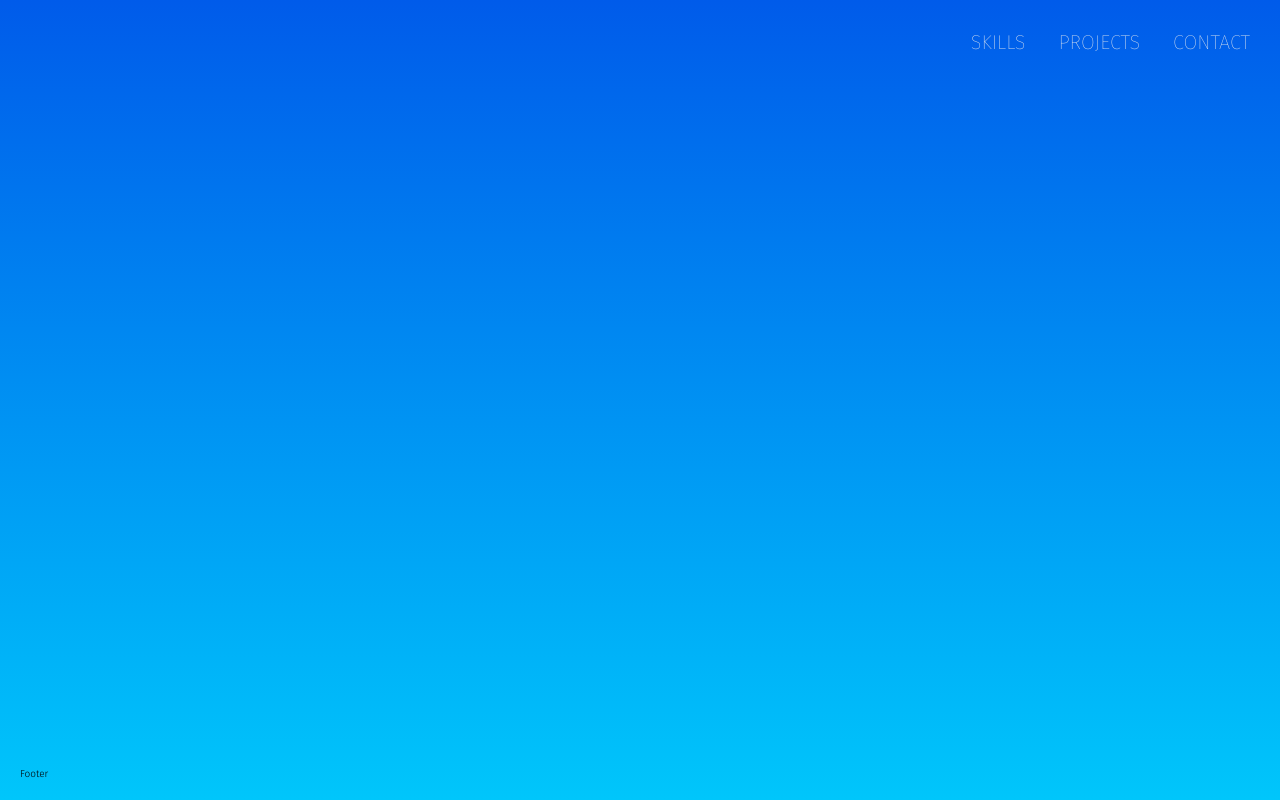
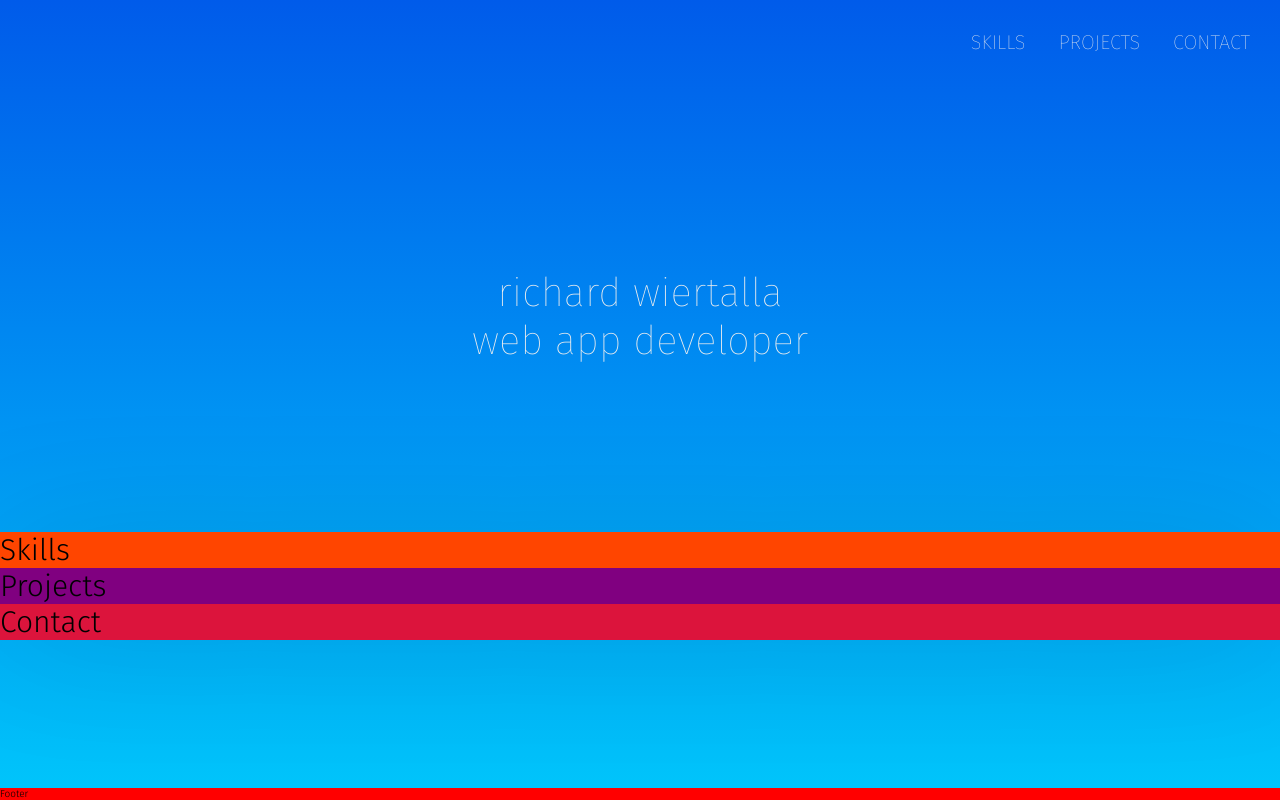
Before and after one commit to wiertar/wiertar.github.io--Archived, a website: page index.html in a window 1280 px wide. Drawn offline with Linux system fonts and the light colour scheme.

Commit message:
added more sections

```diff
--- a/index.html
+++ b/index.html
@@ -21,8 +21,14 @@
         </ul>
       </nav>
     </header>
+    <div class="heading">
+      richard wiertalla
+      <span class="heading__sub">web app developer</span>
+    </div>
     <main class="main">
-
+      <section class="skills">Skills</section>
+      <section class="projects">Projects</section>
+      <section class="contact">Contact</section>
     </main>
     <footer class="footer">
       Footer
--- a/sass/_components.scss
+++ b/sass/_components.scss
@@ -1,4 +1,5 @@
 .nav {
+
   &__group {
     list-style-type: none;
   }
@@ -16,7 +17,6 @@
     font-weight: 100;
     text-transform: uppercase;
     color: #eee;
-
   }
 
   &__link:after {
@@ -41,10 +41,20 @@
     transform: scaleX(1);
     transform-origin: center;
   }
+}
 
+.heading {
+  display: flex;
+  flex-direction: column;
+  align-items: center;
+  font-size: 4rem;
+  font-weight: 100;
+  color: #eee;
+  padding: 2rem;
 
+  &__sub {
 
-
+  }
 }
 
 .logo-box {
@@ -54,3 +64,16 @@
     font-weight: 100;
   }
 }
+
+.skills {
+  background-color: orangered;
+  box-shadow: 0 4rem 15rem rgba(0, 0, 0, .3);
+}
+
+.projects {
+  background-color: purple;
+}
+
+.contact {
+  background-color: crimson;
+}
--- a/sass/_layout.scss
+++ b/sass/_layout.scss
@@ -8,19 +8,21 @@
   background-image: linear-gradient(to top, #00c6fb 0%, #005bea 100%);
   height: 100%;
   width: 100%;
-  padding: 2rem;
 }
 
 .header {
   display: flex;
   justify-content: space-between;
-  align-items: center;
+  align-items: flex-start;
+  padding: 2rem;
 }
 
 .main {
-  font-size: 6rem;
+  font-size: 3rem;
 }
 
 .footer {
   position: relative;
+  display: block;
+  background-color: red;
 }
```
Also changed, not shown: assets/css/style.css.
